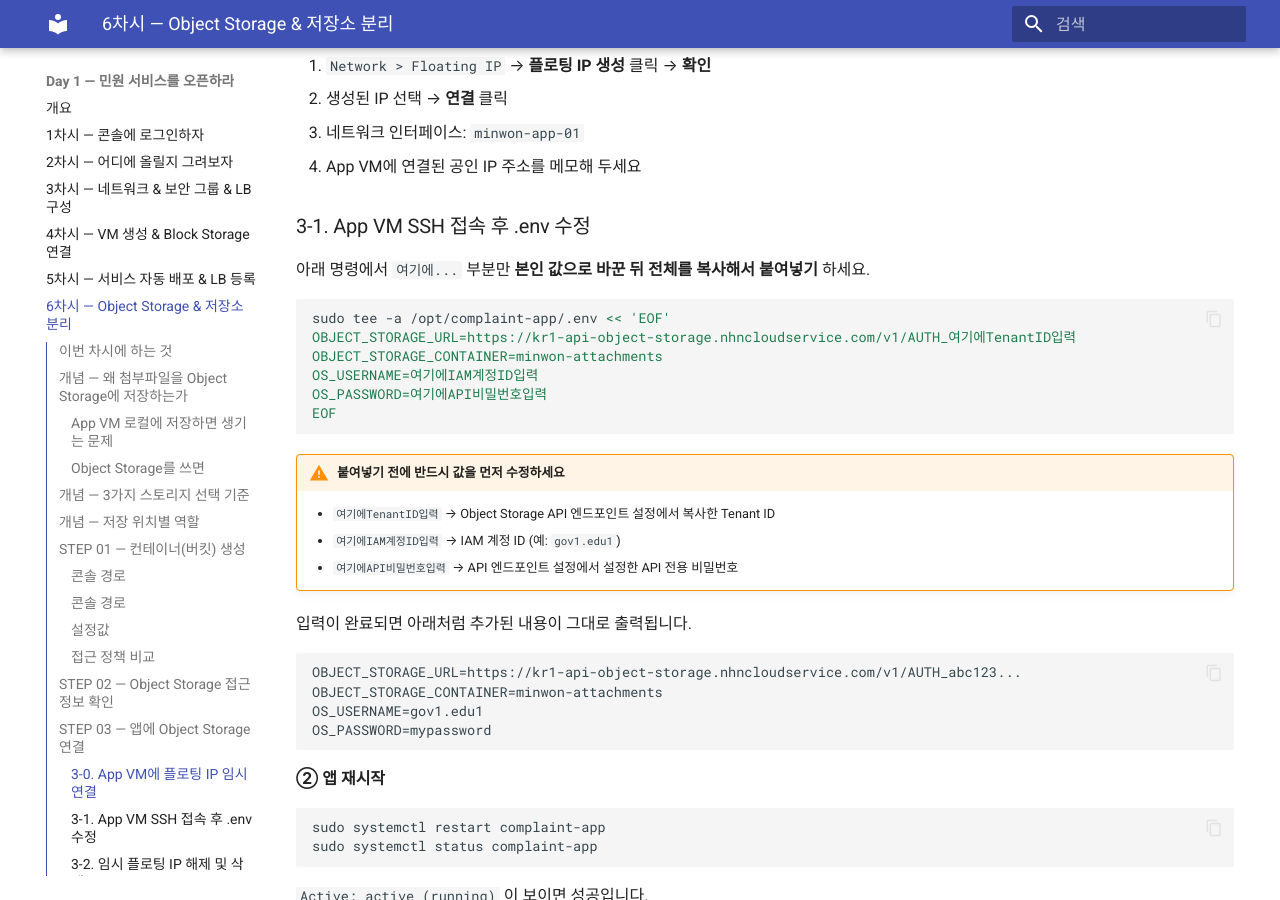
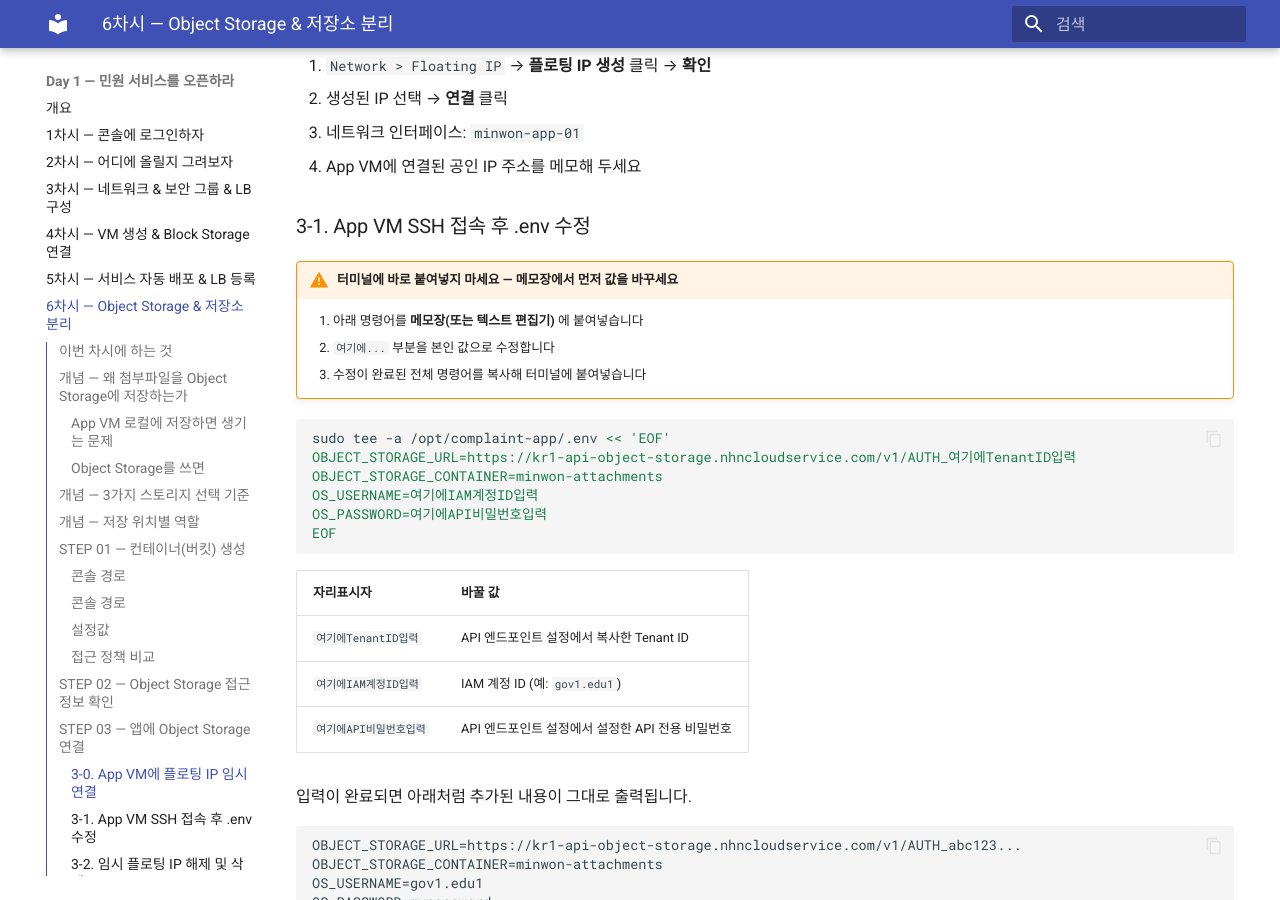
Before and after one commit to skilleat-labs/cloud-native-minwon-lab, an MkDocs documentation site: the page built from docs/day1/session6.md, in a window 1280 px wide and 900 px high, scrolled down 5483 px. Built offline with MkDocs 1.6.1 and Material for MkDocs 9.7.7, drawn with Linux system fonts in a browser that asks for light colours.

Commit message:
docs: .env 수정 시 메모장 먼저 사용 안내로 변경

````diff
--- a/docs/day1/session6.md
+++ b/docs/day1/session6.md
@@ -190,7 +190,10 @@ Storage > Object Storage > API 엔드포인트 설정 버튼 클릭
 
 ### 3-1. App VM SSH 접속 후 .env 수정
 
-아래 명령에서 `여기에...` 부분만 **본인 값으로 바꾼 뒤 전체를 복사해서 붙여넣기** 하세요.
+!!! warning "터미널에 바로 붙여넣지 마세요 — 메모장에서 먼저 값을 바꾸세요"
+    1. 아래 명령어를 **메모장(또는 텍스트 편집기)** 에 붙여넣습니다
+    2. `여기에...` 부분을 본인 값으로 수정합니다
+    3. 수정이 완료된 전체 명령어를 복사해 터미널에 붙여넣습니다
 
 ```bash
 sudo tee -a /opt/complaint-app/.env << 'EOF'
@@ -201,10 +204,11 @@ OS_PASSWORD=여기에API비밀번호입력
 EOF
 ```
 
-!!! warning "붙여넣기 전에 반드시 값을 먼저 수정하세요"
-    - `여기에TenantID입력` → Object Storage API 엔드포인트 설정에서 복사한 Tenant ID
-    - `여기에IAM계정ID입력` → IAM 계정 ID (예: `gov1.edu1`)
-    - `여기에API비밀번호입력` → API 엔드포인트 설정에서 설정한 API 전용 비밀번호
+| 자리표시자 | 바꿀 값 |
+|-----------|--------|
+| `여기에TenantID입력` | API 엔드포인트 설정에서 복사한 Tenant ID |
+| `여기에IAM계정ID입력` | IAM 계정 ID (예: `gov1.edu1`) |
+| `여기에API비밀번호입력` | API 엔드포인트 설정에서 설정한 API 전용 비밀번호 |
 
 입력이 완료되면 아래처럼 추가된 내용이 그대로 출력됩니다.
 
````
